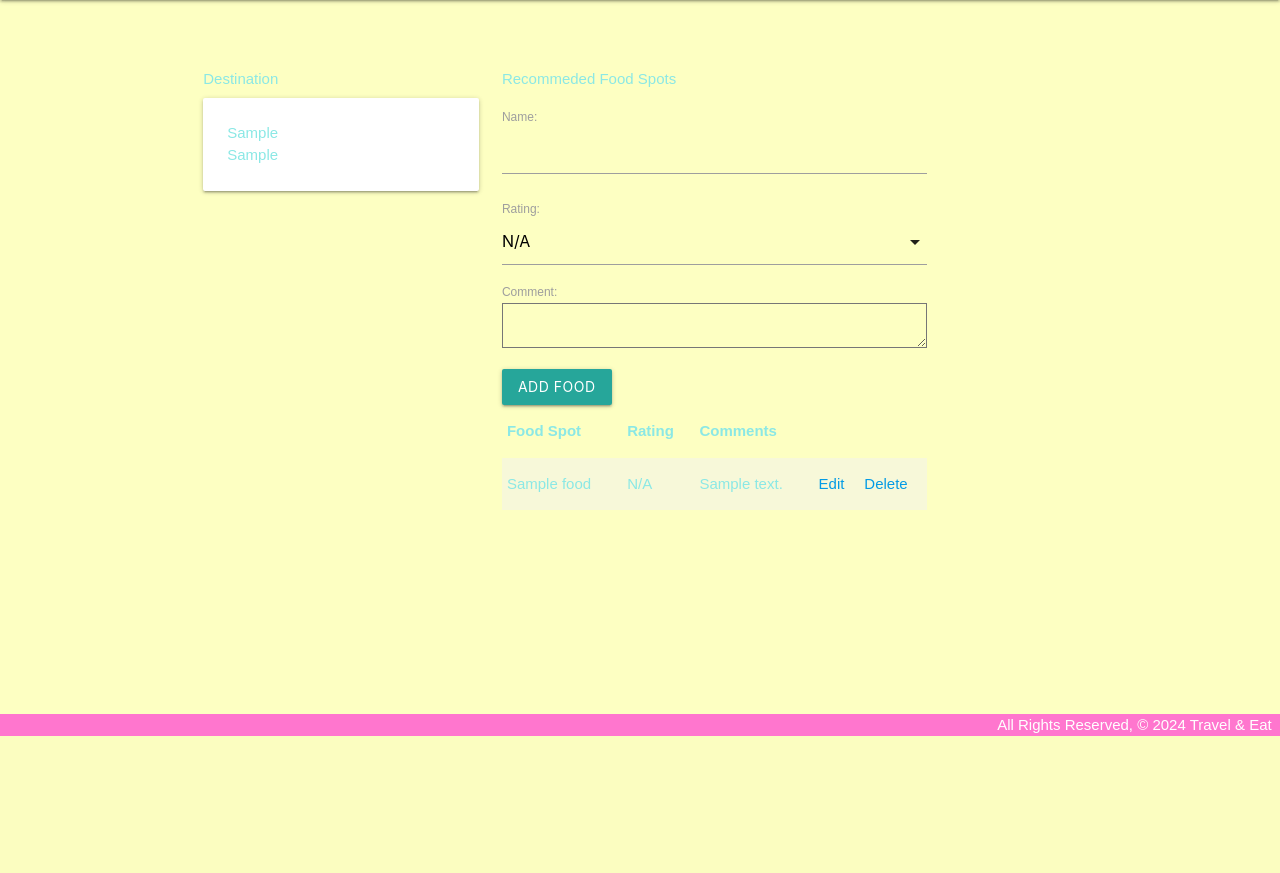
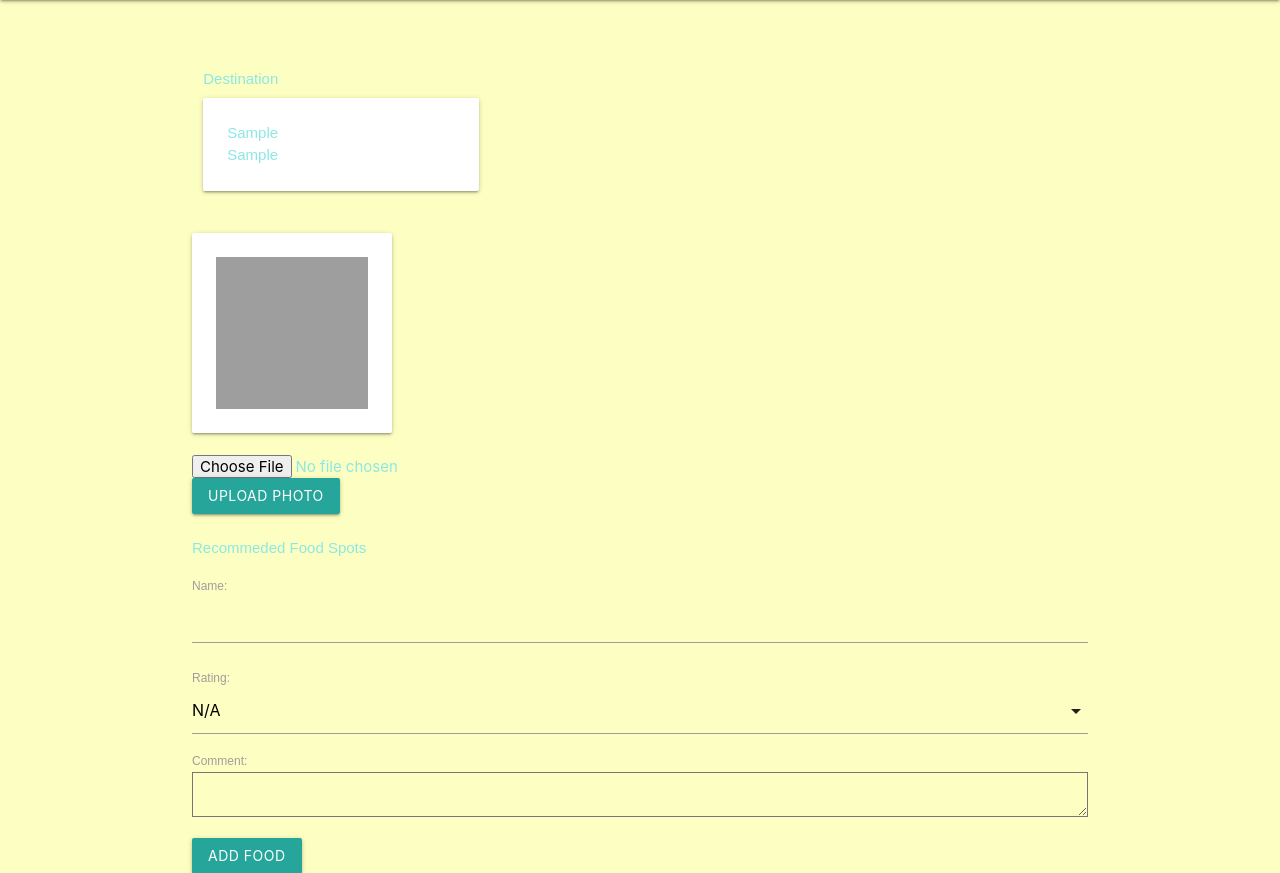
Before and after one commit to Halh1/travelandeat, a Django app: page /destinations/1/ in a window 1280 px wide. Shown: the part 64-937 px from the top of the page. Before the commit the page ends 800 px from the top, so only its background shows below. Run offline with Django 4.2, Linux system fonts and the light colour scheme; a user stored in the database is signed in; tables that the repository leaves empty hold one stand-in row (values such as "Sample post"); grey boxes are pictures that could not be loaded.

Commit message:
add model and image upload

```diff
--- a/main_app/models.py
+++ b/main_app/models.py
@@ -32,3 +32,11 @@ class Food(models.Model):
         return f'{self.get_rating_display()} from {self.name} is {self.comment}'
     def get_absolute_url(self):
         return reverse('detail', kwargs={'destination_id': self.id })
+
+
+class Photo(models.Model):
+    url = models.CharField(max_length=200)
+    destination = models.ForeignKey(Destination, on_delete=models.CASCADE)
+
+    def __str__(self):
+        return f'Photo for destination_id: {self.destination_id} @{self.url}'
--- a/main_app/static/css/style.css
+++ b/main_app/static/css/style.css
@@ -18,3 +18,8 @@ footer.page-footer {
     padding-top: 0;
     text-align: right;
   }
+
+#img {
+  width: 200px;
+  height: 200px;
+}
--- a/main_app/templates/destinations/detail.html
+++ b/main_app/templates/destinations/detail.html
@@ -14,12 +14,26 @@
         </div>
     </div>
 
+  </div>
+<!---Adding Photo-->
+<div>
+  {% for photo in destination.photo_set.all %}
+  <img src="{{ photo.url }}" alt="{{ destination.city }}" class="responsive-img card-panel" id="img">
+  {% empty %}
+  <div class="card-panel teal-text center-align">No Photo Uploaded</div>
+  {% endfor %}
+  <form action="{% url 'add_photo' destination.id %}" method="POST" enctype="multipart/form-data">
+    {% csrf_token %}
+    <input type="file" name="photo-file">
+    <br>
+    <input type="submit" value="Upload Photo" class="btn">
 
-
-
+  </form>
+</div>
 
     <!-------Adding Food Spot-------->
     <div class="col s6">
+      <br>
         <form action="{% url 'add_food' destination.id %}" method="POST">
            {% csrf_token %}
            Recommeded Food Spots
@@ -48,8 +62,6 @@
 
 
 
-</div>
-
 
 
 
--- a/main_app/urls.py
+++ b/main_app/urls.py
@@ -12,4 +12,5 @@ urlpatterns = [
     path('cats/<int:pk>/update/', views.FoodUpdate.as_view(), name='food_update'),
     path('destinations/<int:pk>/delete/', views.FoodDelete.as_view(), name='food_delete'),
     path('accounts/signup/', views.signup, name='signup'),
+    path('destinations/<int:destination_id>/add_photo/', views.add_photo, name='add_photo'),
 ]
--- a/main_app/views.py
+++ b/main_app/views.py
@@ -1,12 +1,15 @@
 from django.shortcuts import render, redirect
 from django.views.generic.edit import CreateView, UpdateView, DeleteView
-from .models import Destination, Food
+from .models import Destination, Food, Photo
 from .forms import FoodForm
 
 from django.contrib.auth import login
 from django.contrib.auth.forms import UserCreationForm
 from django.contrib.auth.decorators import login_required
 from django.contrib.auth.mixins import LoginRequiredMixin
+
+import uuid
+import boto3
 
 
 # Create your views here.
@@ -18,7 +21,8 @@ def about(request):
     return render(request, 'about.html')
 @login_required
 def destinations_index(request):
-    destinations = Destination.objects.all()
+    destinations = Destination.objects.filter(user=request.user)
+
     return render(request, 'destinations/index.html', {
         'destinations': destinations
     })
@@ -31,6 +35,25 @@ def destinations_detail(request, destination_id):
         'destination': destination,
         'food_form': food_form
     })
+
+import os
+
+def add_photo(request, destination_id):
+
+  photo_file = request.FILES.get('photo-file', None)
+
+  if photo_file:
+
+    s3 = boto3.client('s3')
+    key = uuid.uuid4().hex[:6] + photo_file.name[photo_file.name.rfind('.'):]
+    url = f'{os.environ["S3_BASE_URL"]}{os.environ["S3_BUCKET"]}/{key}'
+    try:
+      s3.upload_fileobj(photo_file, os.environ['S3_BUCKET'], key)
+      Photo.objects.create(url=url, destination_id=destination_id)
+    except Exception as e:
+      print('Error uploading to S3')
+      print('Exception Message: ', e)
+  return redirect('detail', destination_id=destination_id)
 
 class DestinationCreate(LoginRequiredMixin, CreateView):
     model = Destination
```
Also changed, not shown: main_app/migrations/0004_photo.py (added).
